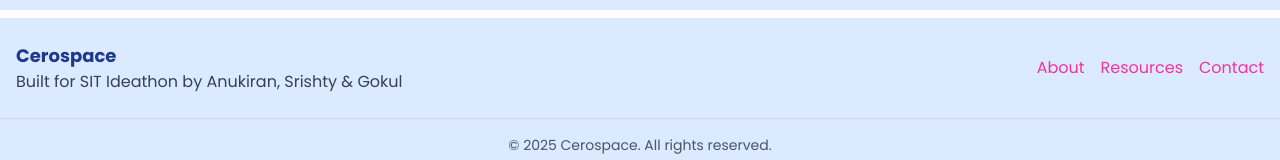
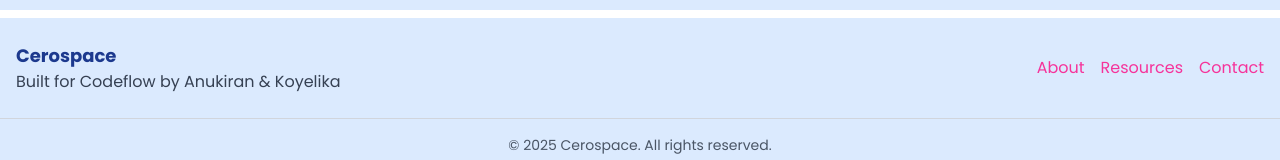
Before and after one commit to akghosh111/cerospace-frontend, a React (Vite) app: page / in a window 1280 px wide. Shown: the part 2182-2342 px from the top of the page. Built offline with nearby package versions, Linux system fonts and the light colour scheme; no server answers.

Commit message:
updated footer

```diff
--- a/src/components/Footer.jsx
+++ b/src/components/Footer.jsx
@@ -6,7 +6,7 @@ const Footer = () => {
       <div className="container mx-auto px-4 flex flex-col md:flex-row justify-between items-center">
         <div className="text-center md:text-left mb-4 md:mb-0">
           <h2 className="text-blue-900 font-bold text-lg">Cerospace</h2>
-          <p className="text-gray-700">Built for SIT Ideathon by Anukiran, Srishty & Gokul</p>
+          <p className="text-gray-700">Built for Codeflow by Anukiran & Koyelika</p>
         </div>
 
         <nav className="flex space-x-4">
```
